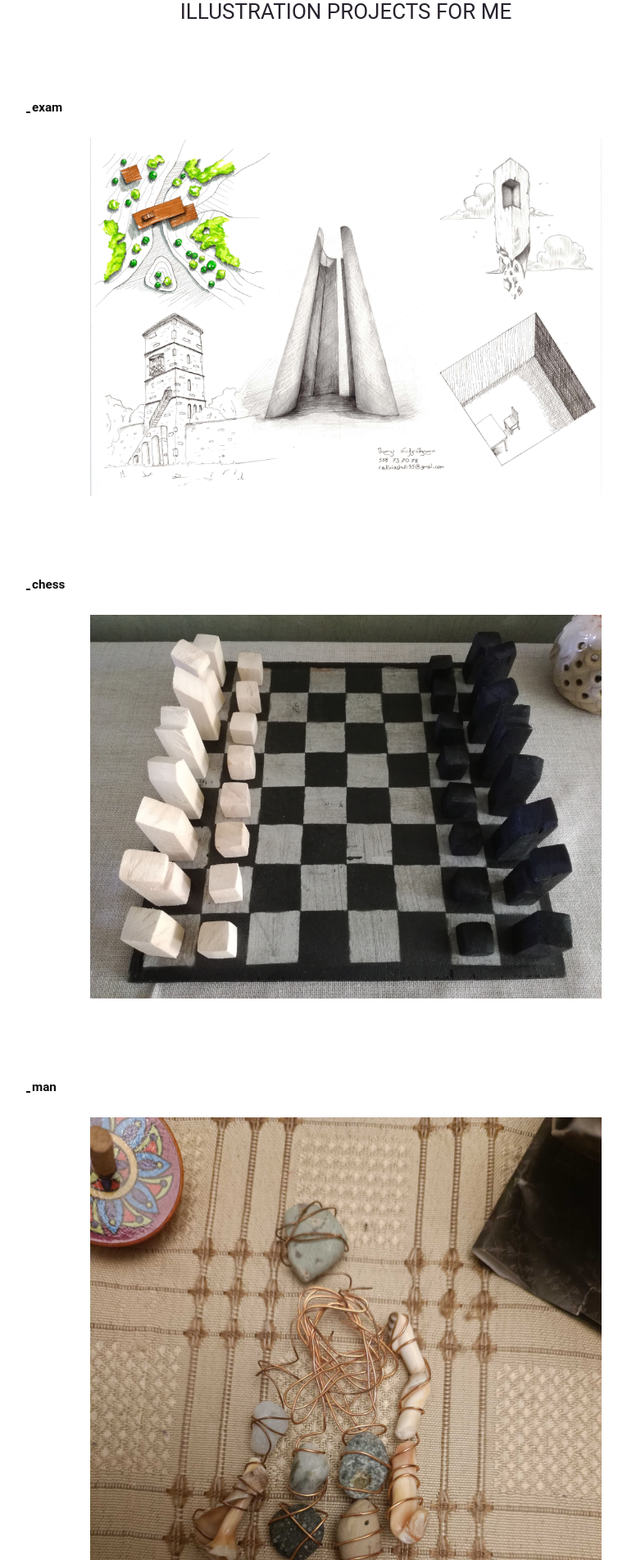
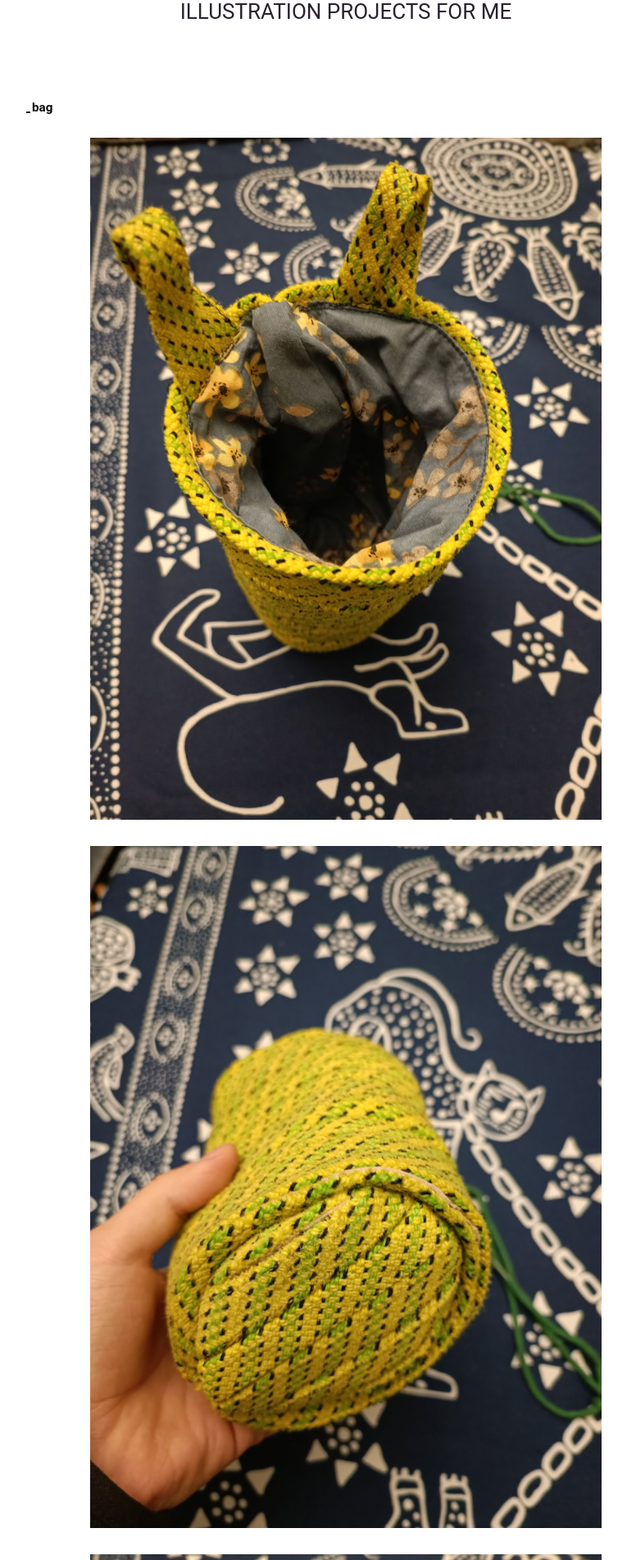
Before and after one commit to shavla/for-me, a plain HTML site: page index.html in a window 1280 px wide. Shown: the part 97-2000 px from the top of the page at 82% size, without its empty margins (218-983 px from the left). Drawn offline with Linux system fonts and the light colour scheme.

Commit message:
added bags

```diff
--- a/index.html
+++ b/index.html
@@ -14,6 +14,19 @@
     <div class="title">
       <h1>ILLUSTRATION PROJECTS FOR ME</h1>
     </div>
+
+    <section>
+      <h3><i></i>bag</h3>
+      <div class="image-container">
+        <img src="./images/bag1.jpg">
+      </div>
+      <div class="image-container">
+        <img src="./images/bag2.jpg">
+      </div>
+      <div class="image-container">
+        <img src="./images/bag3.jpg">
+      </div>
+    </section>
 
     <section>
       <h3><i></i>exam</h3>
```
Also changed, not shown: images/bag1.jpg (added), images/bag2.jpg (added), images/bag3.jpg (added).
